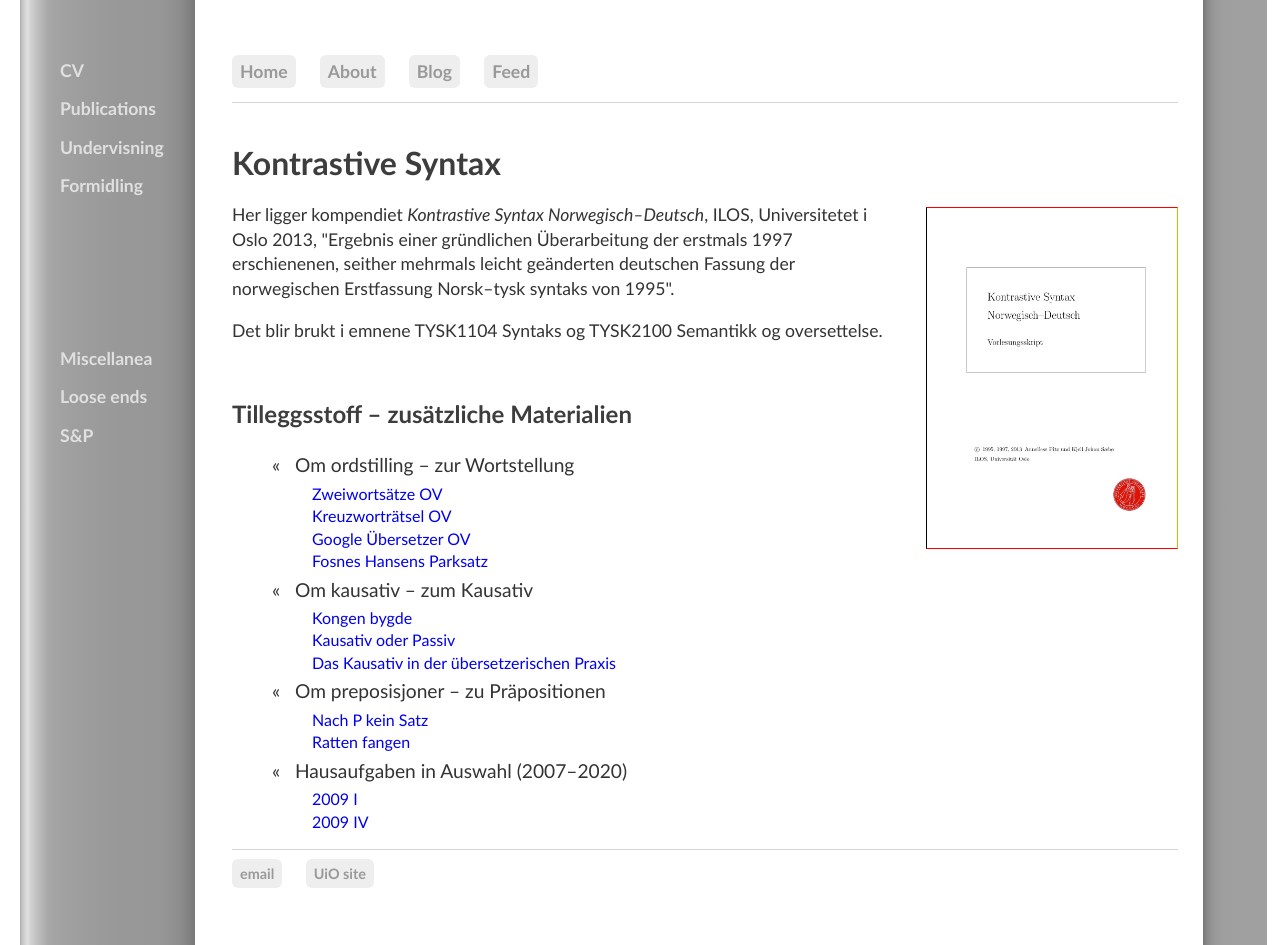
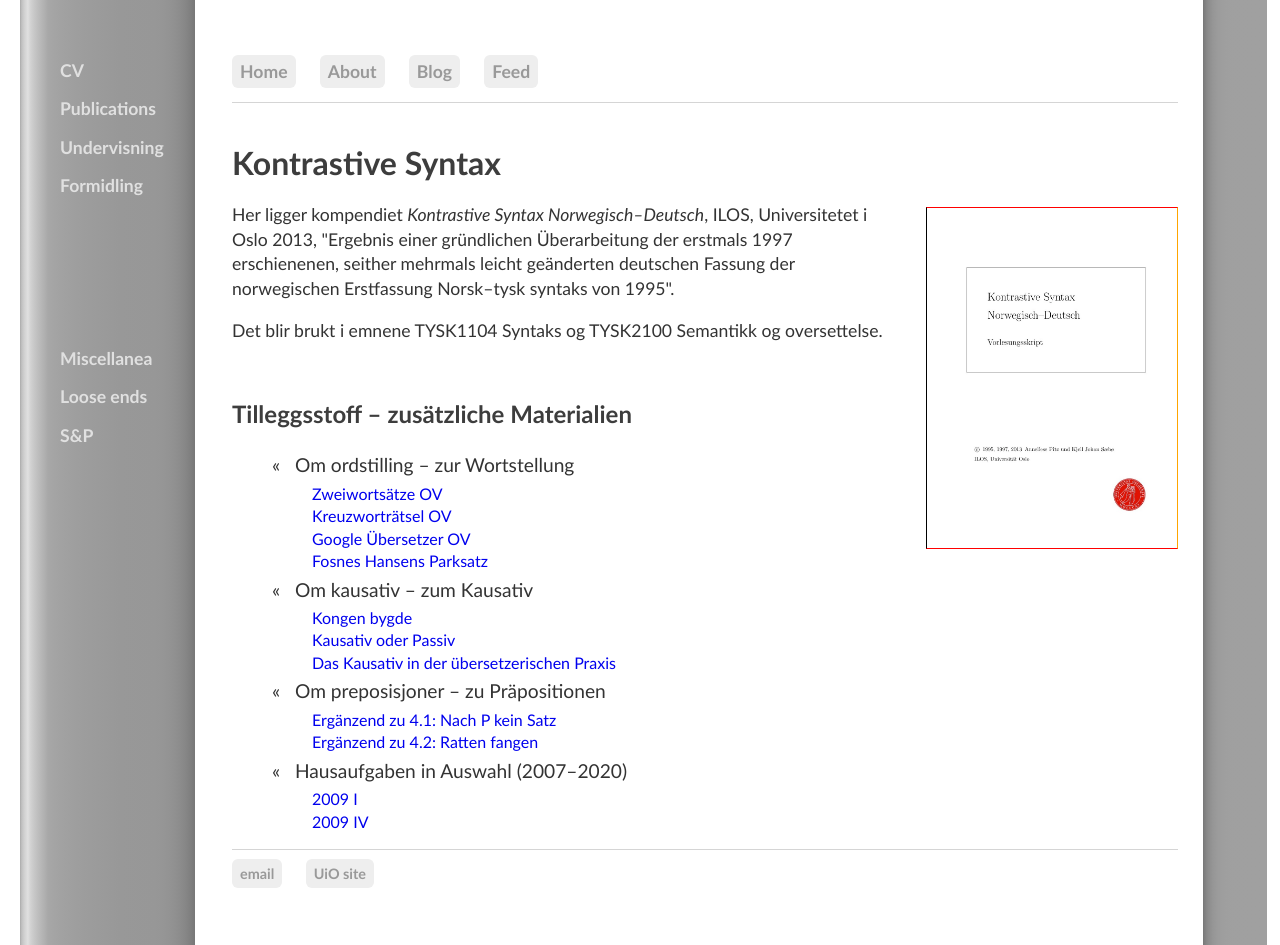
Before and after one commit to kjelljs/kjelljs.github.io, a Jekyll site: the page built from courses/kontrast/index.html, in a window 1280 px wide and 945 px high. Built offline with Jekyll 4.4.1, drawn with Linux system fonts in a browser that asks for light colours.

Commit message:
Update index.html

```diff
--- a/courses/kontrast/index.html
+++ b/courses/kontrast/index.html
@@ -21,8 +21,8 @@ Her ligger kompendiet <i>Kontrastive Syntax Norwegisch–Deutsch</i>, ILOS, Univ
   <li><a href="/courses/kontrast/praxis.html">Das Kausativ in der übersetzerischen Praxis</a></li>
   </ul></li>
 <li id="blogposts">&laquo; &nbsp; Om preposisjoner – zu Präpositionen</li><ul>
-  <li><a href="/courses/kontrast/keinsatz.html">Nach P kein Satz</a></li>
-  <li><a href="/courses/kontrast/ratten.html">Ratten fangen</a></li>
+  <li><a href="/courses/kontrast/keinsatz.html">Ergänzend zu 4.1: Nach P kein Satz</a></li>
+  <li><a href="/courses/kontrast/ratten.html">Ergänzend zu 4.2: Ratten fangen</a></li>
 </ul></li>
 <li id="blogposts">&laquo; &nbsp; Hausaufgaben in Auswahl (2007–2020)</li><ul>
   <li><a href="/courses/kontrast/2007I.html">2009 I</a></li>
```
